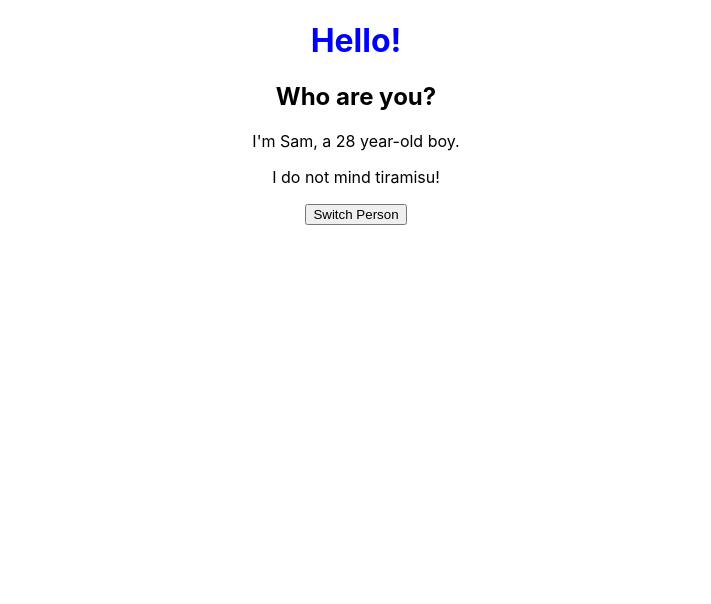
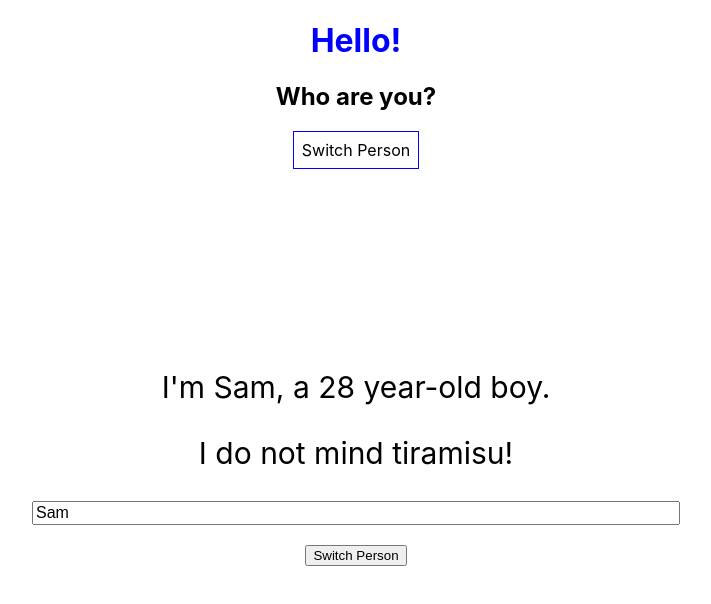
Before and after one commit to quangChe/react-starter, a React (Create React App) app: page / in a window 1280 px wide. Shown: the top 604 px of the page, without its empty margins (284-995 px from the left). Built offline with nearby package versions, Linux system fonts and the light colour scheme.

Commit message:
Feat: Stylistic changes
Added styling to components using both the inline method and the import
method.

```diff
--- a/src/App.js
+++ b/src/App.js
@@ -10,11 +10,8 @@ class App extends Component {
     {name: 'Jordan', age: 24, stat: 'I hates tiramisu!'},
     {name: 'Robert', age: 28, stat: 'I hates tiramisu!'},
     {name: 'Quang', age: 26, stat: 'I hates tiramisu!'},
-  ]
-
+  ];
   state = this.allPeople[this.counter];
-
-
 
   switchPerson = () => {
     this.counter ++;
@@ -22,16 +19,32 @@ class App extends Component {
     this.setState(this.allPeople[this.counter]);
   }
 
+  nameChange = (event) => {
+    const person = this.allPeople[this.counter];
+    person.name = event.target.value;
+    this.setState(person);
+  }
+
   render() {
+    const style = {
+      backgroundColor: 'white',
+      font: 'inherit',
+      border: '1px solid blue',
+      padding: '8px'
+    };
+
     return (
       <div className="App">
         <h1>Hello!</h1>
         <h2>Who are you?</h2>
-        {/* <button onClick={this.switchPerson}>Switch Person</button> */}
+        <button
+          style={style}
+          onClick={this.switchPerson}>Switch Person</button>
         <Person
           name={this.state.name}
           age={this.state.age}
-          click={this.switchPerson}>{this.state.stat}</Person>
+          click={this.switchPerson}
+          input={this.nameChange}>{this.state.stat}</Person>
       </div>
     );
     // return React.createElement('div', {className: 'App'}, React.createElement('h1', null, 'Hello Quang!!'));
--- /dev/null
+++ b/src/Person/Person.css
@@ -0,0 +1,15 @@
+.Person {
+  font-size: 30px;
+  margin: 25vh auto;
+}
+
+.input {
+  display: block;
+  margin: 0 auto;
+  width: 50%;
+  font-size: 16px;
+}
+
+.button {
+  margin-top: 20px;
+}
--- a/src/Person/Person.js
+++ b/src/Person/Person.js
@@ -1,11 +1,18 @@
 import React from 'react';
+import './Person.css';
 
 const person = (props) => {
   return (
-    <div>
+    <div className="Person">
       <p>I'm {props.name}, a {props.age} year-old boy.</p>
       <p>{props.children}</p>
-      <button onClick={props.click}>Switch Person</button>
+      <input
+        className="input"
+        type="text"
+        onChange={props.input} value={props.name}/>
+      <button
+        className="button"
+        onClick={props.click}>Switch Person</button>
     </div>
   );
 }
```
